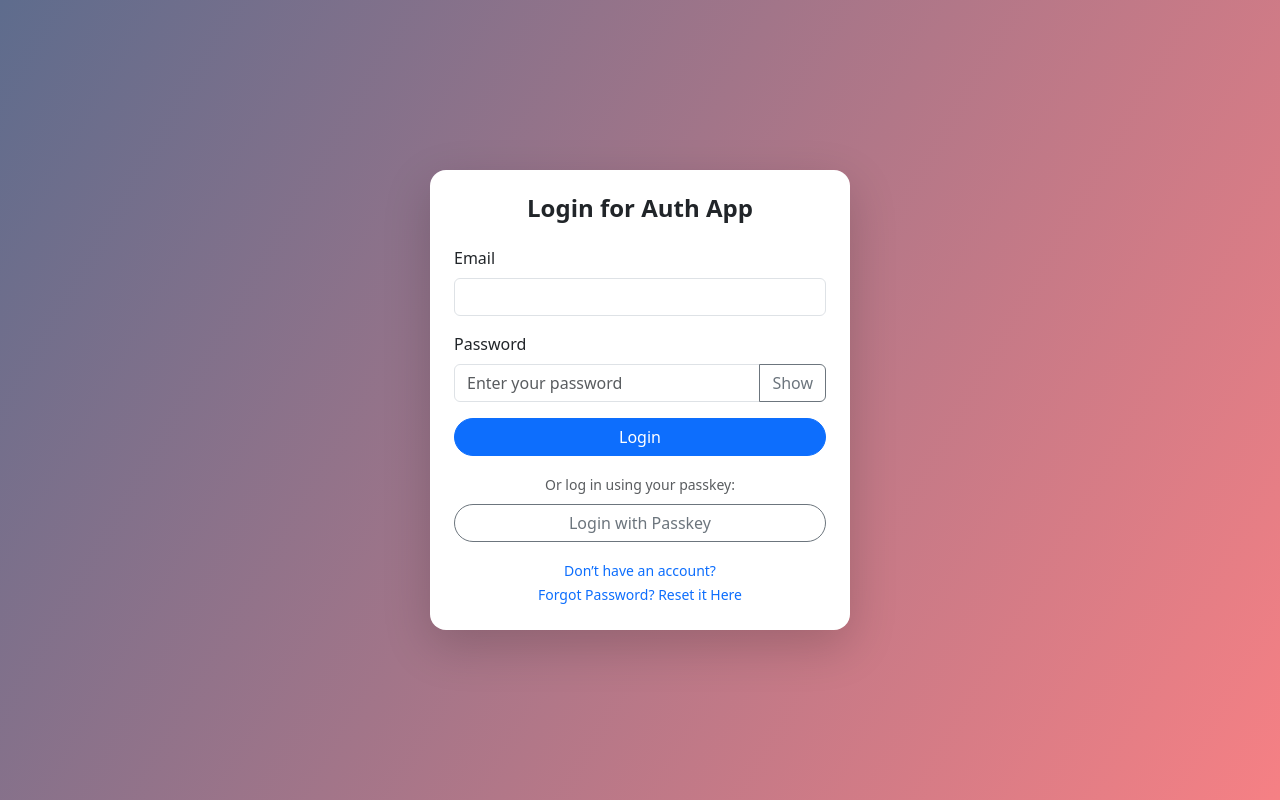
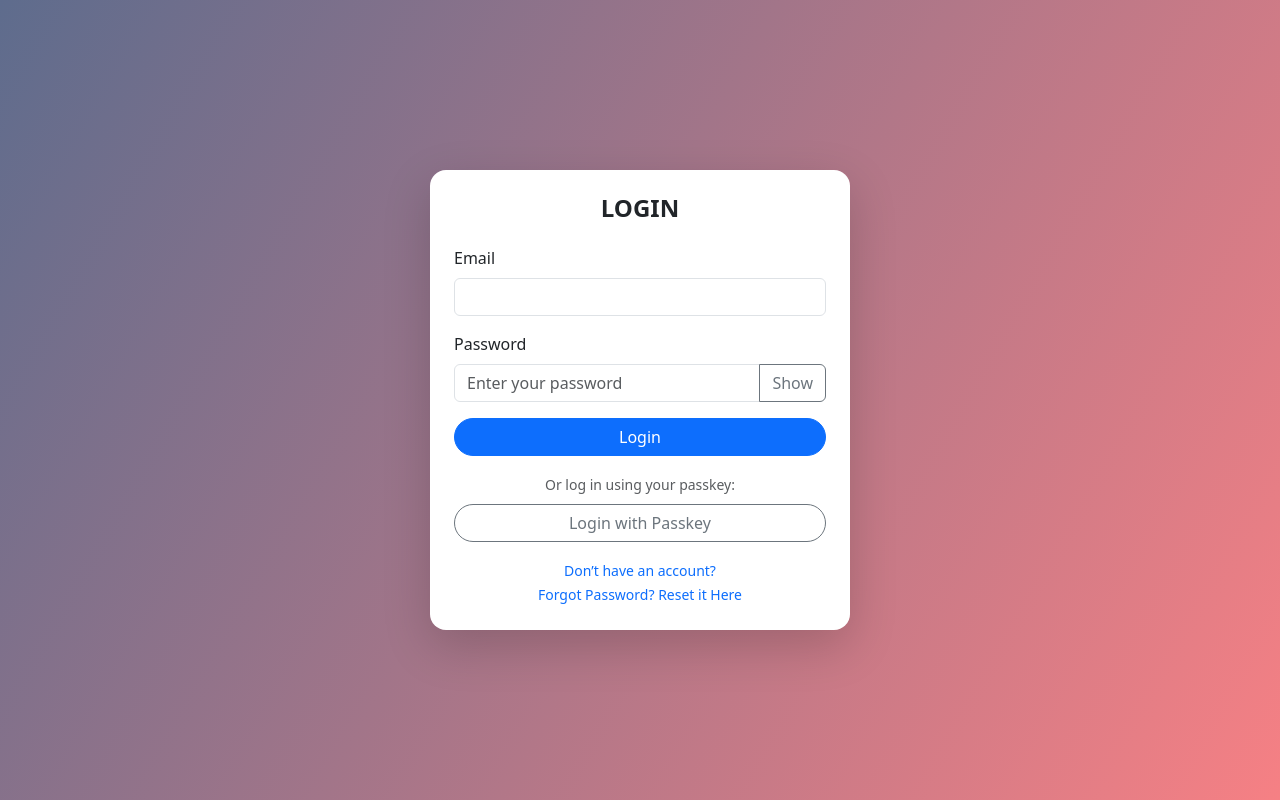
Before and after one commit to Udemezue12/ontech_employees, a React (Create React App) app in the folder frontend/: page /login in a window 1280 px wide. Built offline with nearby package versions, Linux system fonts and the light colour scheme; no server answers.

Commit message:
Modification were made in the Frontend folder

```diff
--- a/frontend/src/materialUI/EmployeeRegister.jsx
+++ b/frontend/src/materialUI/EmployeeRegister.jsx
@@ -10,21 +10,21 @@ import BootstrapPasswordFields from "./forms/BootstrapPasswordFields";
 import BootstrapButtonFields from "./forms/BootstrapButtonFields";
 import BootstrapSelect from "./forms/BootstrapDropDown";
 import "./bootstrap_style.css";
-import {cookies} from './Cookie'
-export const fetchCSRFToken = async () => {
-  try {
-    await axios.get("https://ontech-systems.onrender.com/api/csrf/", {
-      withCredentials: true,
-       headers: {
-          Accept: "application/json",
-        },
-    });
-    return cookies.get("csrftoken");
-  } catch (err) {
-    console.error("CSRF fetch error:", err);
-    return null;
-  }
-};
+import { cookies } from "./Cookie";
+// export const fetchCSRFToken = async () => {
+//   try {
+//     await axios.get("https://ontech-systems.onrender.com/api/csrf/", {
+//       withCredentials: true,
+//       headers: {
+//         Accept: "application/json",
+//       },
+//     });
+//     return cookies.get("csrftoken");
+//   } catch (err) {
+//     console.error("CSRF fetch error:", err);
+//     return null;
+//   }
+// };
 // export const fetchCSRFToken = async () => {
 //   try {
 //     const response = await axios.get(
@@ -61,7 +61,17 @@ function MaterialEmployeeRegister() {
   const { control, handleSubmit } = useForm();
   const [error, setError] = useState("");
   const [message, setMessage] = useState("");
-
+  async function fetchCSRFToken() {
+    try {
+      await axios.get("https://ontech-systems.onrender.com/api/csrf/", {
+        withCredentials: true,
+      });
+      return cookies.get("csrftoken");
+    } catch (err) {
+      console.error("Failed to get CSRF token", err);
+      return null;
+    }
+  }
   const onSubmit = async (formData) => {
     setError("");
     setMessage("");
@@ -129,7 +139,7 @@ function MaterialEmployeeRegister() {
         style={{ maxWidth: "420px", transition: "all 0.3s ease-in-out" }}
       >
         <form onSubmit={handleSubmit(onSubmit)}>
-          <h4 className="text-center fw-bold mb-4">Login for Auth App</h4>
+          <h4 className="text-center fw-bold mb-4">REGISTER</h4>
 
           {error && (
             <div className="alert alert-danger text-center py-2" role="alert">
--- a/frontend/src/materialUI/ManagerRegister.jsx
+++ b/frontend/src/materialUI/ManagerRegister.jsx
@@ -3,27 +3,27 @@ import BootstrapTextFields from "./forms/BootstrapTextFields";
 import BootstrapPasswordFields from "./forms/BootstrapPasswordFields";
 import BootstrapButtonFields from "./forms/BootstrapButtonFields";
 import BootstrapSelect from "./forms/BootstrapDropDown";
-import './bootstrap_style.css';
+import "./bootstrap_style.css";
 import { Link, useNavigate } from "react-router-dom";
-import { useForm} from "react-hook-form";
+import { useForm } from "react-hook-form";
 import { validateRegisterForm } from "./formValidators";
 import axios from "axios";
 
-import {cookies} from './Cookie'
-export const fetchCSRFToken = async () => {
-  try {
-    await axios.get("https://ontech-systems.onrender.com/api/csrf/", {
-      withCredentials: true,
-       headers: {
-          Accept: "application/json",
-        },
-    });
-    return cookies.get("csrftoken");
-  } catch (err) {
-    console.error("CSRF fetch error:", err);
-    return null;
-  }
-};
+import { cookies } from "./Cookie";
+// export const fetchCSRFToken = async () => {
+//   try {
+//     await axios.get("https://ontech-systems.onrender.com/api/csrf/", {
+//       withCredentials: true,
+//       headers: {
+//         Accept: "application/json",
+//       },
+//     });
+//     return cookies.get("csrftoken");
+//   } catch (err) {
+//     console.error("CSRF fetch error:", err);
+//     return null;
+//   }
+// };
 
 // export const fetchCSRFToken = async () => {
 //   try {
@@ -59,8 +59,17 @@ function ManagerRegister() {
   const { control, handleSubmit } = useForm();
   const [error, setError] = useState("");
   const [message, setMessage] = useState("");
-
-
+  async function fetchCSRFToken() {
+    try {
+      await axios.get("https://ontech-systems.onrender.com/api/csrf/", {
+        withCredentials: true,
+      });
+      return cookies.get("csrftoken");
+    } catch (err) {
+      console.error("Failed to get CSRF token", err);
+      return null;
+    }
+  }
   const submit = async (formData) => {
     setError("");
     setMessage("");
@@ -128,7 +137,7 @@ function ManagerRegister() {
         style={{ maxWidth: "420px", transition: "all 0.3s ease-in-out" }}
       >
         <form onSubmit={handleSubmit(submit)}>
-        <h4 className="text-center fw-bold mb-4">Login for Auth App</h4>
+          <h4 className="text-center fw-bold mb-4">REGISTER</h4>
 
           {error && (
             <div className="alert alert-danger text-center py-2" role="alert">
--- a/frontend/src/materialUI/OverallAdminRegister.jsx
+++ b/frontend/src/materialUI/OverallAdminRegister.jsx
@@ -9,30 +9,30 @@ import { useForm } from "react-hook-form";
 
 import { validateRegisterForm } from "./formValidators";
 import axios from "axios";
-import {cookies} from './Cookie'
-export const fetchCSRFToken = async () => {
-  try {
-    await axios.get("https://ontech-systems.onrender.com/api/csrf/", {
-      withCredentials: true,
-       headers: {
-          Accept: "application/json",
-        },
-    });
-    return cookies.get("csrftoken");
-  } catch (err) {
-    console.error("CSRF fetch error:", err);
-    return null;
-  }
-};
+import { cookies } from "./Cookie";
+// export const fetchCSRFToken = async () => {
+//   try {
+//     await axios.get("https://ontech-systems.onrender.com/api/csrf/", {
+//       withCredentials: true,
+//       headers: {
+//         Accept: "application/json",
+//       },
+//     });
+//     return cookies.get("csrftoken");
+//   } catch (err) {
+//     console.error("CSRF fetch error:", err);
+//     return null;
+//   }
+// };
 // export const fetchCSRFToken = async () => {
 //   try {
 //     const response = await axios.get(
 //       "https://ontech-systems.onrender.com/api/csrf/",
 //       {
 //         withCredentials: true,
-        // headers: {
-        //   Accept: "application/json",
-        // },
+// headers: {
+//   Accept: "application/json",
+// },
 //       }
 //     );
 
@@ -60,7 +60,17 @@ function OverallAdminRegister() {
   const { control, handleSubmit } = useForm();
   const [error, setError] = useState("");
   const [message, setMessage] = useState("");
-
+  async function fetchCSRFToken() {
+    try {
+      await axios.get("https://ontech-systems.onrender.com/api/csrf/", {
+        withCredentials: true,
+      });
+      return cookies.get("csrftoken");
+    } catch (err) {
+      console.error("Failed to get CSRF token", err);
+      return null;
+    }
+  }
   const submit = async (formData) => {
     setError("");
     setMessage("");
@@ -128,7 +138,7 @@ function OverallAdminRegister() {
         style={{ maxWidth: "420px", transition: "all 0.3s ease-in-out" }}
       >
         <form onSubmit={handleSubmit(submit)}>
-          <h4 className="text-center fw-bold mb-4">Login for Auth App</h4>
+          <h4 className="text-center fw-bold mb-4">REGISTER</h4>
 
           {error && (
             <div className="alert alert-danger text-center py-2" role="alert">
--- a/frontend/src/materialUI/hrRegister.jsx
+++ b/frontend/src/materialUI/hrRegister.jsx
@@ -3,27 +3,27 @@ import BootstrapTextFields from "./forms/BootstrapTextFields";
 import BootstrapPasswordFields from "./forms/BootstrapPasswordFields";
 import BootstrapButtonFields from "./forms/BootstrapButtonFields";
 import BootstrapSelect from "./forms/BootstrapDropDown";
-import './bootstrap_style.css';
+import "./bootstrap_style.css";
 import { Link, useNavigate } from "react-router-dom";
 import { useForm } from "react-hook-form";
 
 import { validateRegisterForm } from "./formValidators";
 import axios from "axios";
-import {cookies} from './Cookie'
-export const fetchCSRFToken = async () => {
-  try {
-    await axios.get("https://ontech-systems.onrender.com/api/csrf/", {
-      withCredentials: true,
-       headers: {
-          Accept: "application/json",
-        },
-    });
-    return cookies.get("csrftoken");
-  } catch (err) {
-    console.error("CSRF fetch error:", err);
-    return null;
-  }
-};
+import { cookies } from "./Cookie";
+// export const fetchCSRFToken = async () => {
+//   try {
+//     await axios.get("https://ontech-systems.onrender.com/api/csrf/", {
+//       withCredentials: true,
+//       headers: {
+//         Accept: "application/json",
+//       },
+//     });
+//     return cookies.get("csrftoken");
+//   } catch (err) {
+//     console.error("CSRF fetch error:", err);
+//     return null;
+//   }
+// };
 // export const fetchCSRFToken = async () => {
 //   try {
 //     const response = await axios.get("https://ontech-systems.onrender.com/api/csrf/", {
@@ -58,11 +58,20 @@ function MaterialHrRegister() {
   const { control, handleSubmit } = useForm();
   const [error, setError] = useState("");
   const [message, setMessage] = useState("");
-
+  async function fetchCSRFToken() {
+    try {
+      await axios.get("https://ontech-systems.onrender.com/api/csrf/", {
+        withCredentials: true,
+      });
+      return cookies.get("csrftoken");
+    } catch (err) {
+      console.error("Failed to get CSRF token", err);
+      return null;
+    }
+  }
 
   const submit = async (formData) => {
     console.log("Form Data Submitted:", formData);
-
 
     setError("");
     setMessage("");
@@ -91,12 +100,16 @@ function MaterialHrRegister() {
       console.log("Payload being sent:", payload);
       console.log("CSRF Token:", csrfToken);
 
-      await axios.post("https://ontech-systems.onrender.com/api/hr_register/", payload, {
+      await axios.post(
+        "https://ontech-systems.onrender.com/api/hr_register/",
+        payload,
+        {
           headers: {
             "X-CSRFToken": csrfToken,
           },
           withCredentials: true,
-      });
+        }
+      );
       setMessage("Registration successful! Redirecting to login...");
       setTimeout(() => navigate("/login"), 2000);
     } catch (error) {
@@ -127,7 +140,7 @@ function MaterialHrRegister() {
         style={{ maxWidth: "420px", transition: "all 0.3s ease-in-out" }}
       >
         <form onSubmit={handleSubmit(submit)}>
-        <h4 className="text-center fw-bold mb-4">Login for Auth App</h4>
+          <h4 className="text-center fw-bold mb-4">REGISTER</h4>
 
           {error && (
             <div className="alert alert-danger text-center py-2" role="alert">
--- a/frontend/src/materialUI/materialLogin.jsx
+++ b/frontend/src/materialUI/materialLogin.jsx
@@ -1,4 +1,3 @@
-
 import React from "react";
 import { useForm } from "react-hook-form";
 import { Link, useNavigate } from "react-router-dom";
@@ -89,7 +88,7 @@ const MaterialLogin = () => {
         style={{ maxWidth: "420px", transition: "all 0.3s ease-in-out" }}
       >
         <form onSubmit={handleSubmit(onSubmit)}>
-          <h4 className="text-center fw-bold mb-4">Login for Auth App</h4>
+          <h4 className="text-center fw-bold mb-4">LOGIN</h4>
 
           {/* Email Field */}
           <div className="mb-3">
```
Lines whose indentation alone changed are shown as unchanged.
